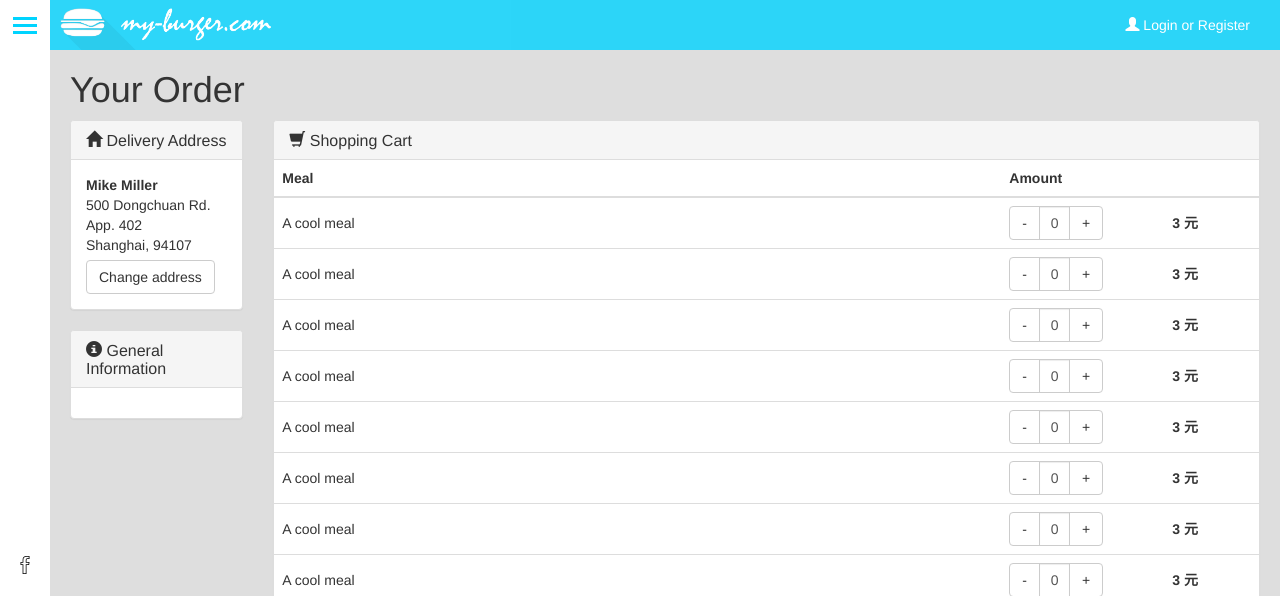
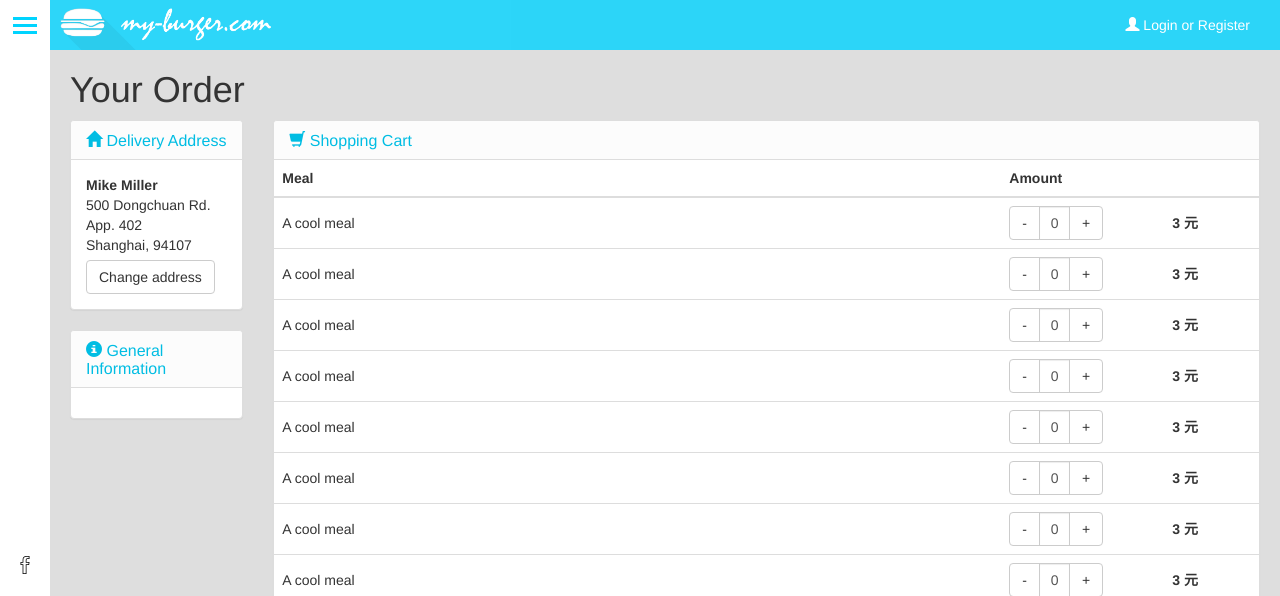
Before and after one commit to crysxd/Project-Workshop-of-Database-Systems-CS357, a PHP site: page /order.php in a window 1280 px wide. Shown: the top 596 px of the page. Run offline with PHP 8.4, Linux system fonts and the light colour scheme.

Commit message:
Styled panel heading

```diff
--- a/Webpage/css/order.css
+++ b/Webpage/css/order.css
@@ -46,3 +46,8 @@ address {
   color: red;
   font-weight: bold;
 }
+
+.panel .panel-heading {
+  background: #fcfcfc;
+  color: #00bde3;
+}
```
